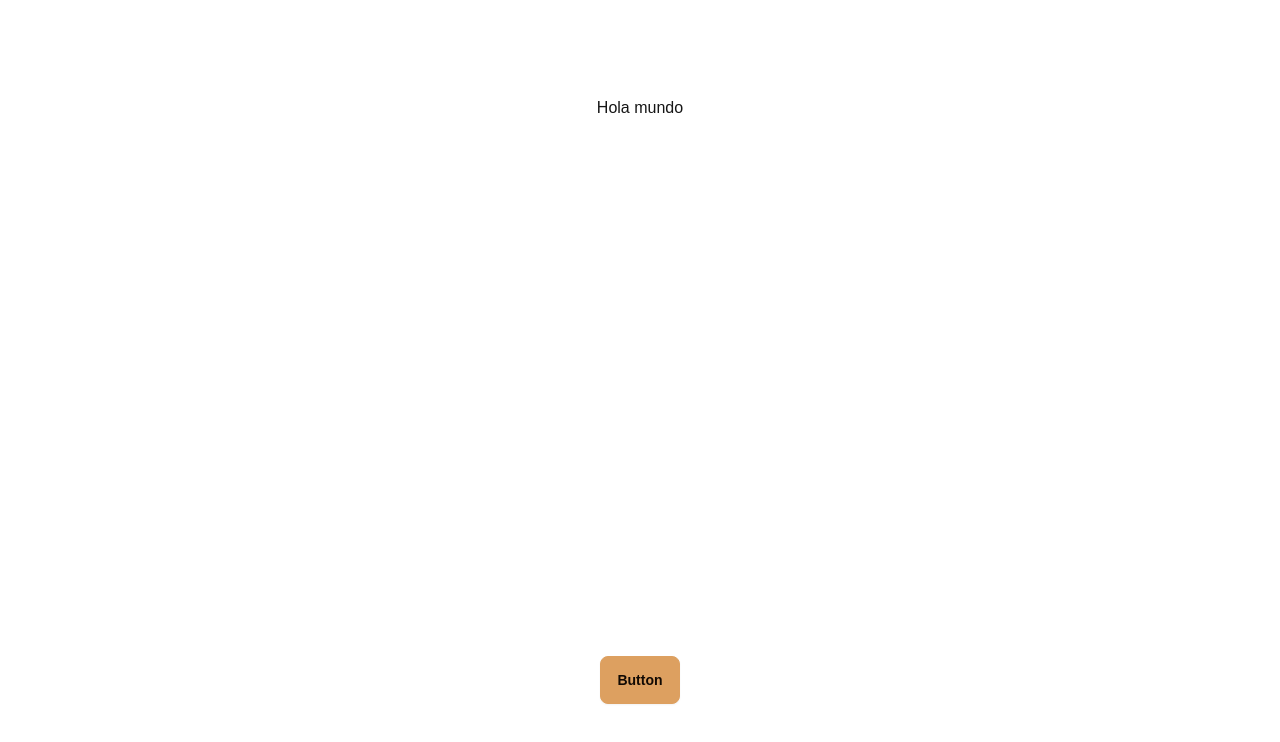
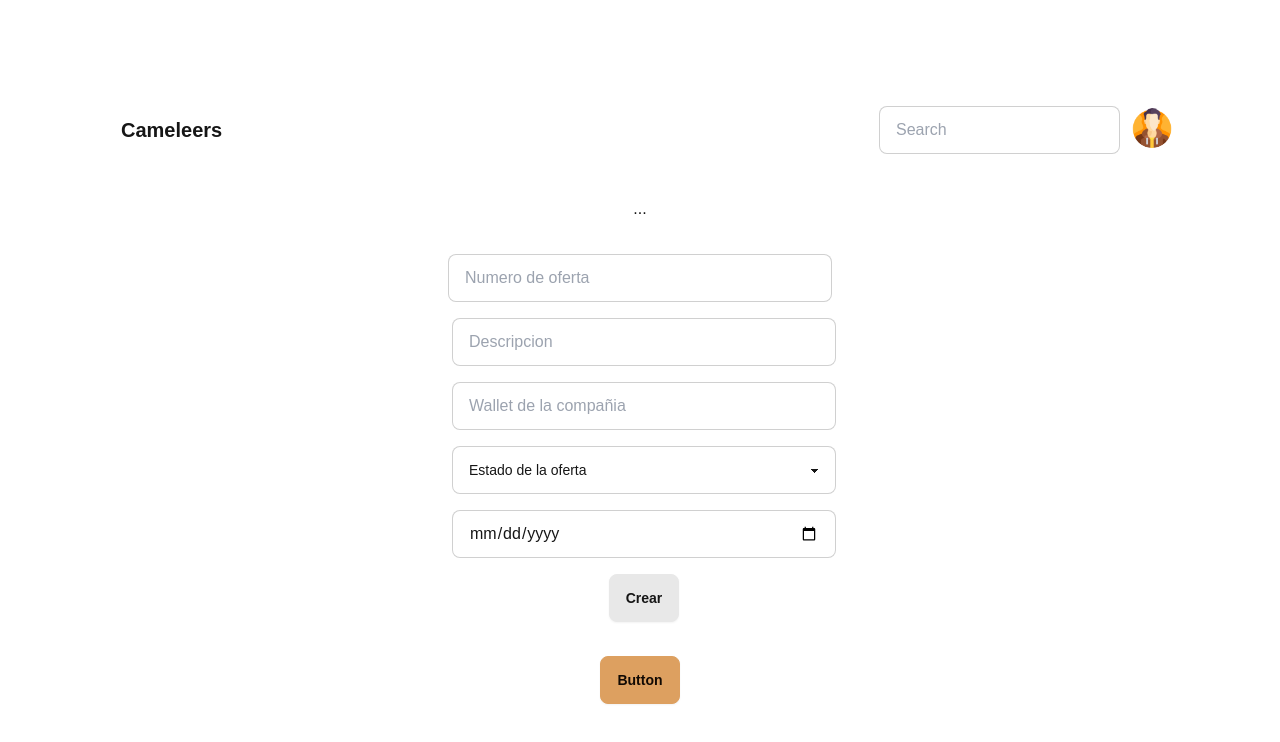
Before and after one commit to LeoRami99/Hackaton, a Next.js app: page / in a window 1280 px wide. Shown: the top 742 px of the page. Built offline with nearby package versions, Linux system fonts and the light colour scheme; a web font is replaced by a local one.

Commit message:
cambios al formulario de empresa

```diff
--- a/src/app/components/cards.tsx
+++ b/src/app/components/cards.tsx
@@ -25,8 +25,6 @@ const Card = () => {
             </div>
         </div>
             </div>
-
-
 </>
     )
 }
--- /dev/null
+++ b/src/app/components/forms.tsx
@@ -0,0 +1,42 @@
+
+
+const Forms = () => {
+    return (
+
+
+
+
+
+
+    <form className="form-control space-y-4 space-x-2  w-full items-center ">
+        <input type="text" placeholder="Numero de oferta" className=" input input-bordered w-full max-w-sm " />
+        <input type="text" placeholder="Descripcion" className=" input input-bordered w-full max-w-sm " />
+        <input type="text" placeholder="Wallet de la compañia" className="input input-bordered w-full max-w-sm" />
+        <select className="select select-bordered w-full max-w-sm">
+            <option disabled selected>Estado de la oferta</option>
+            <option>Activo</option>
+            <option>Inactivo</option>
+        </select>
+        <input type="date" placeholder="" className="input input-bordered w-full max-w-sm" />
+
+        <label htmlFor="my_modal_6" className="btn">Crear</label>
+
+        <input type="checkbox" id="my_modal_6" className="modal-toggle" />
+        <div className="modal" role="dialog">
+        <div className="modal-box">
+            <h3 className="font-bold text-lg">Requisitos</h3>
+            <p className="py-4">Front End</p>
+            <div className="modal-action">
+            <label htmlFor="my_modal_6" className="btn">Close!</label>
+            </div>
+        </div>
+        </div>
+
+
+    </form>
+
+
+
+    )
+}
+export default Forms;
--- a/src/app/page.tsx
+++ b/src/app/page.tsx
@@ -1,9 +1,14 @@
 import Image from "next/image";
+import Card from "./components/cards";
+import Navbar from "./components/navbar";
+import Forms from "./components/forms";
 
 export default function Home() {
     return (
         <main className="flex min-h-screen flex-col items-center justify-between p-24">
-            <h1>Hola mundo</h1>
+            <Navbar></Navbar>
+            <h1>...</h1>
+            <Forms></Forms>
             <button className="btn btn-primary">Button</button>
         </main>
     );
```
